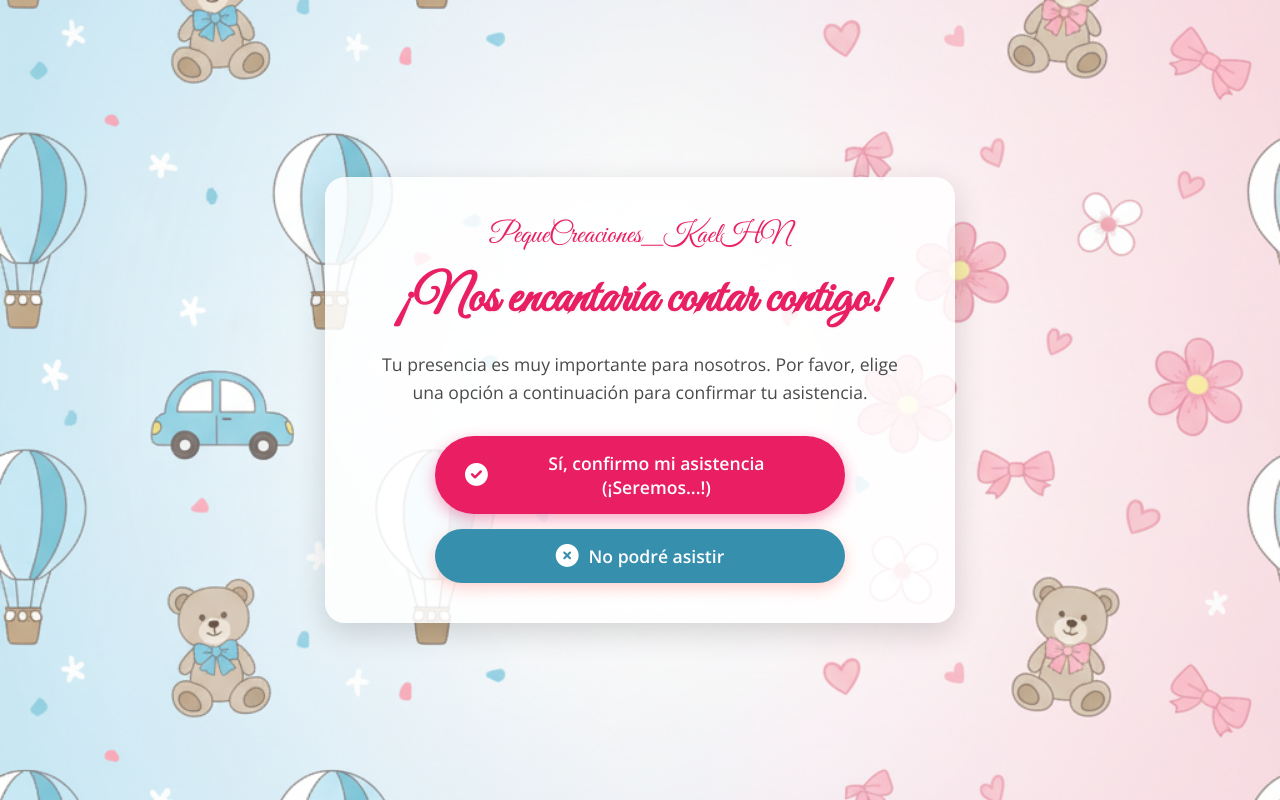
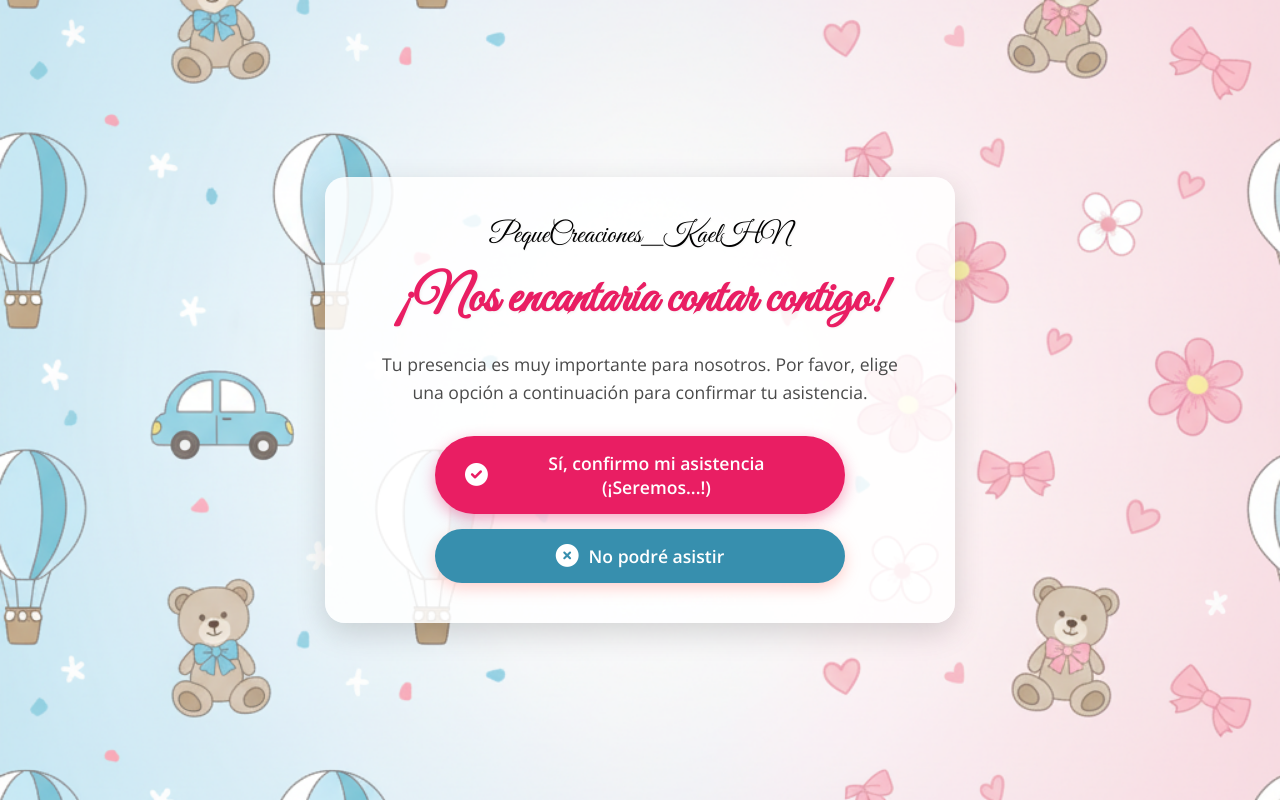
Before and after one commit to PequeCreacionesKaelHN/Invitaciones_Infantiles, a plain HTML site: page index.html in a window 1280 px wide. Drawn offline with nearby package versions, Linux system fonts and the light colour scheme.

Commit message:
index.html

```diff
--- a/index.html
+++ b/index.html
@@ -11,7 +11,7 @@
 
     <meta property="og:description" content="Tu presencia es muy importante. Haz clic para ver los detalles y confirmar tu asistencia a nuestro evento.">
 
-    <meta property="og:image" content="https://pequecreacioneskaelhn.github.io/Invitaciones\%20infantiles/pequeCreacioneskael.png">
+    <meta property="og:image" content="https://github.com/PequeCreacionesKaelHN/Invitaciones_Infantiles/blob/main/pequeCreacioneskael.png">
 
     <meta property="og:type" content="website">
     <link href="https://fonts.googleapis.com/css2?family=Great+Vibes&family=Open+Sans:wght@400;600&display=swap" rel="stylesheet">
@@ -58,7 +58,7 @@
         .header-marca {
             font-family: 'Great Vibes', cursive;
             font-weight: 400;
-            color: #e91e63;
+            color: #000000;
             font-size: 1.8em;
             margin-bottom: 15px;
             text-shadow: 1px 1px 2px rgba(0,0,0,0.05);
```
